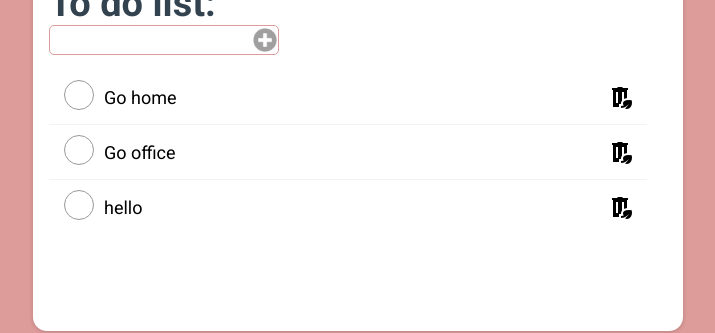
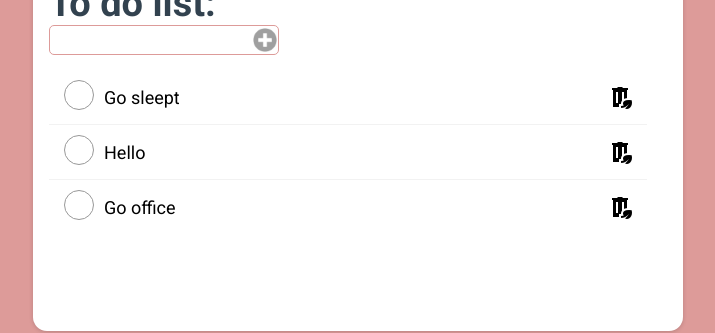
Before and after one commit to thienphamIT1907/TODO-List-PL, a React (Vite) app: page / in a window 1280 px wide. Shown: the part 269-602 px from the top of the page, without its empty margins (282-997 px from the left). Built offline with nearby package versions, Linux system fonts and the light colour scheme; data requests are answered from the project's data file.

Commit message:
Fixing reload todosList

```diff
--- a/src/components/todo/Container/index.jsx
+++ b/src/components/todo/Container/index.jsx
@@ -1,18 +1,37 @@
+import { useEffect, useState } from "react";
+import axiosRequest from "../../../config/axiosConfig";
 import Input from "../Input";
 import List from "../List";
 import Title from "../Title";
 import ContainerStyled from "./styles";
 
 const Container = () => {
+  const [todoList, setTodoList] = useState([]);
+  const [isShowScrollbar, setIsShowScrollbar] = useState(false);
+
+  const handleScroll = (length) => {
+    if (length > 3) {
+      setIsShowScrollbar(true);
+    } else {
+      setIsShowScrollbar(false);
+    }
+  };
+
+  const fetchTodo = async () => {
+    const response = await axiosRequest("/todos");
+    setTodoList(response.data);
+  };
+
+  useEffect(() => {
+    fetchTodo();
+    handleScroll(todoList?.length);
+  }, [todoList?.length]);
+
   return (
     <ContainerStyled>
-      {/* Title */}
       <Title content="To do list:" />
-      {/* Input */}
-      <Input />
-      {/**List */}
-      <List />
-
+      <Input setTodoList={setTodoList} fetchTodo={fetchTodo} />
+      <List todoList={todoList} isShowScrollbar={isShowScrollbar} />
     </ContainerStyled>
   );
 };
--- a/src/components/todo/Input/index.jsx
+++ b/src/components/todo/Input/index.jsx
@@ -2,7 +2,7 @@ import { useState } from "react";
 import axiosRequest from "../../../config/axiosConfig";
 import InputStyled from "./styles";
 
-const Input = () => {
+const Input = ({ setTodoList, fetchTodo }) => {
   const [inputValue, setInputValue] = useState("");
   const [isDisabled, setIsDisabled] = useState(true);
   const [autoId, setAutoId] = useState(Math.floor(Math.random() * 100));
@@ -28,6 +28,8 @@ const Input = () => {
     if (response.status === 201) {
       setInputValue("");
       setAutoId((prev) => prev + 1);
+      const response = await fetchTodo();
+      setTodoList(response?.data);
     }
   };
   return (
--- a/src/components/todo/List/index.jsx
+++ b/src/components/todo/List/index.jsx
@@ -1,32 +1,13 @@
-import { useEffect, useState } from "react";
-import axiosRequest from "../../../config/axiosConfig";
 import TodoItem from "../Item";
 import ListStyled from "./styles";
 
-const List = () => {
-  const [todoList, setTodoList] = useState([]);
-  const [isShowScrollbar, setIsShowScrollbar] = useState(false);
-
-  useEffect(() => {
-    const fetchTodo = async () => {
-      const response = await axiosRequest("/todos");
-      setTodoList(response.data);
-
-      if (response.data.length > 3) {
-        setIsShowScrollbar(true);
-      } else {
-        setIsShowScrollbar(false);
-      }
-    };
-    fetchTodo();
-  }, []);
-
+const List = ({ todoList, isShowScrollbar }) => {
   return (
     <ListStyled isShowScrollbar={isShowScrollbar}>
-      {todoList.length > 0 ? (
-        todoList.map((todoItem) => (
-          <TodoItem key={todoItem.id} todo={todoItem} />
-        ))
+      {todoList?.length > 0 ? (
+        todoList
+          .reverse()
+          .map((todoItem) => <TodoItem key={todoItem.id} todo={todoItem} />)
       ) : (
         <h1> No Data </h1>
       )}
--- a/src/data/todo.json
+++ b/src/data/todo.json
@@ -11,13 +11,13 @@
       "isCompleted": false
     },
     {
-      "id": 10,
-      "title": "hello",
+      "id": 65,
+      "title": "Hello",
       "isCompleted": false
     },
     {
-      "id": 81,
-      "title": "Nho ong thay",
+      "id": 83,
+      "title": "Go sleept",
       "isCompleted": false
     }
   ]
```
